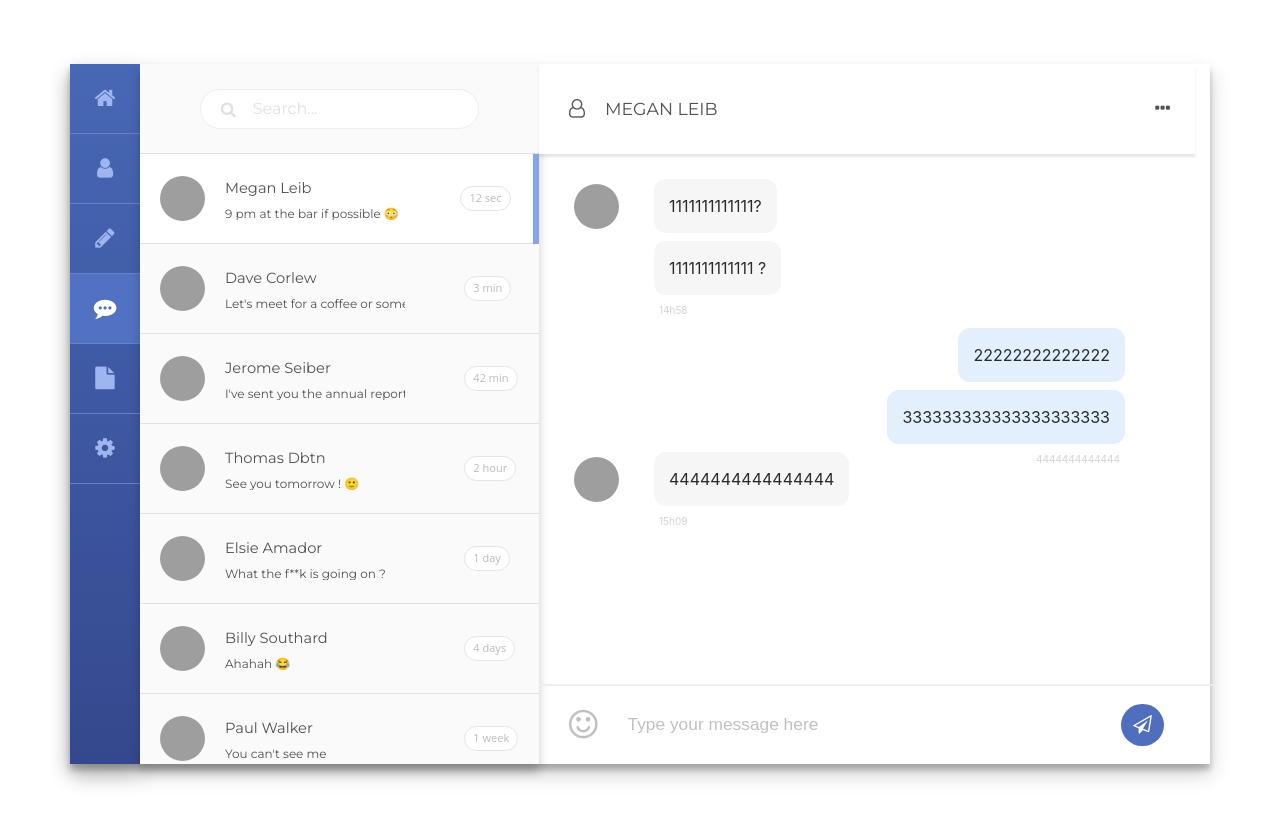
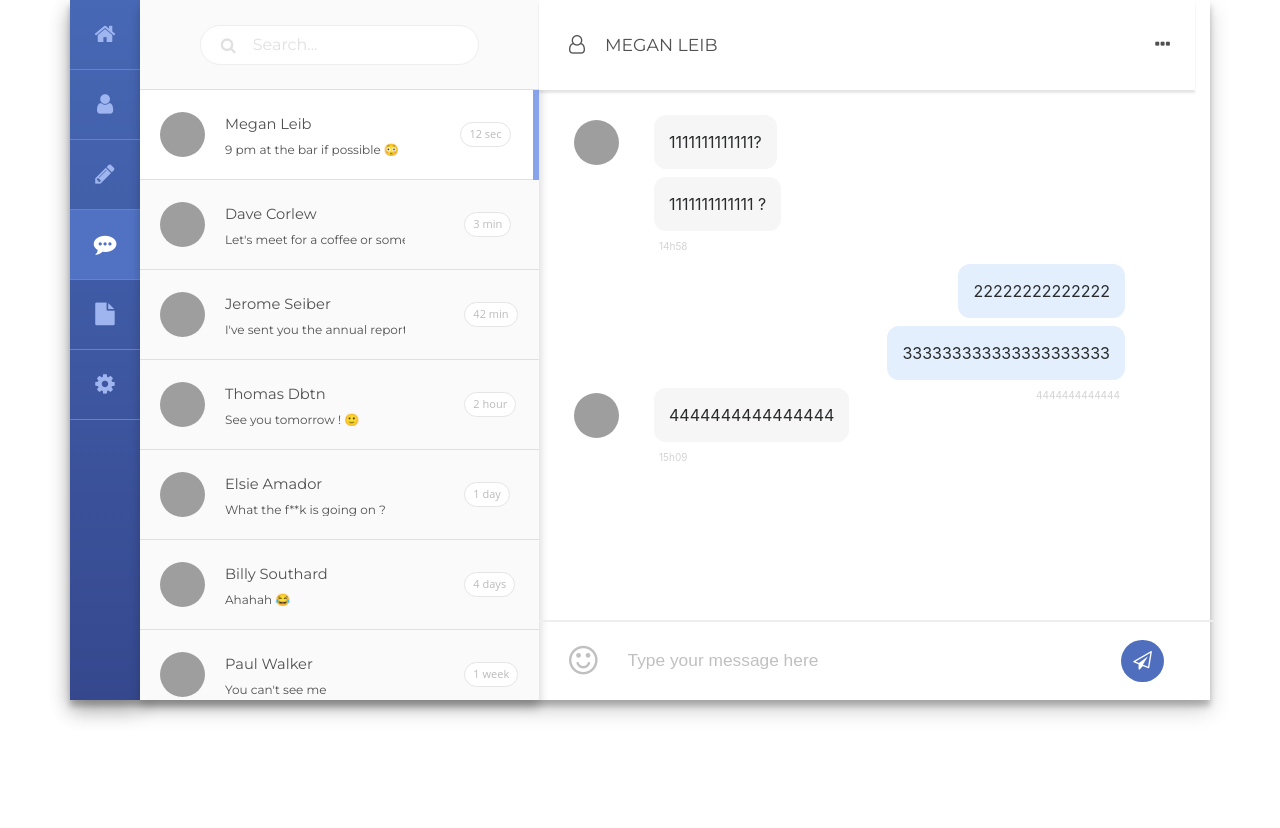
Before and after one commit to rebelorion/Blunder, a Python web app: template templates/chat.html in a window 1280 px wide. After the commit the page ends 721 px from the top, so only its background shows below. Run offline with Jinja, Linux system fonts and the light colour scheme; the template is opened without the code that fills it, so the values that code supplies are empty; some libraries are stand-ins or nearby versions; grey boxes are pictures that could not be loaded.

Commit message:
Update style.css

```diff
--- a/static/styles/style.css
+++ b/static/styles/style.css
@@ -47,7 +47,7 @@ form {
 
 
 
-body {
+body.chats {
   padding: 5%;
   background-color: #F5F5F5;
 }
```
